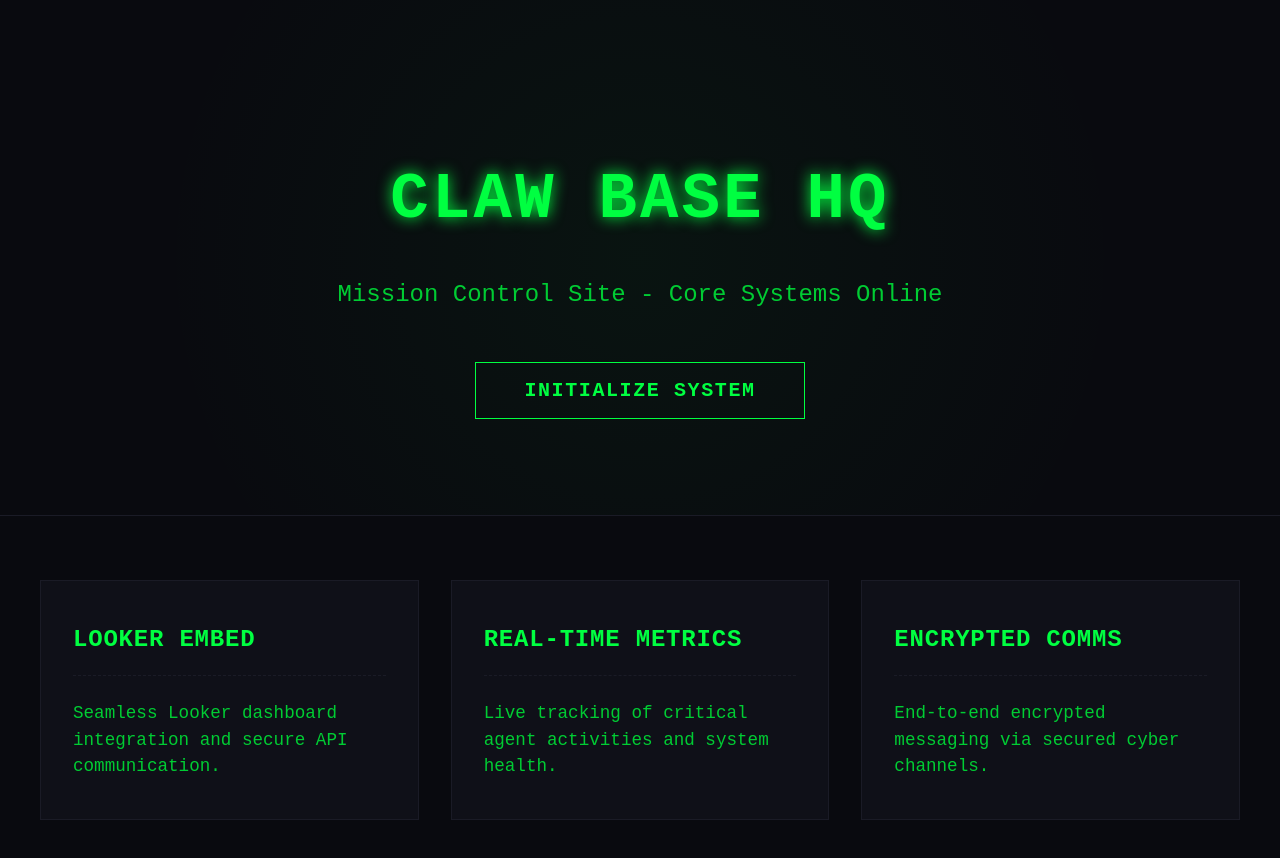
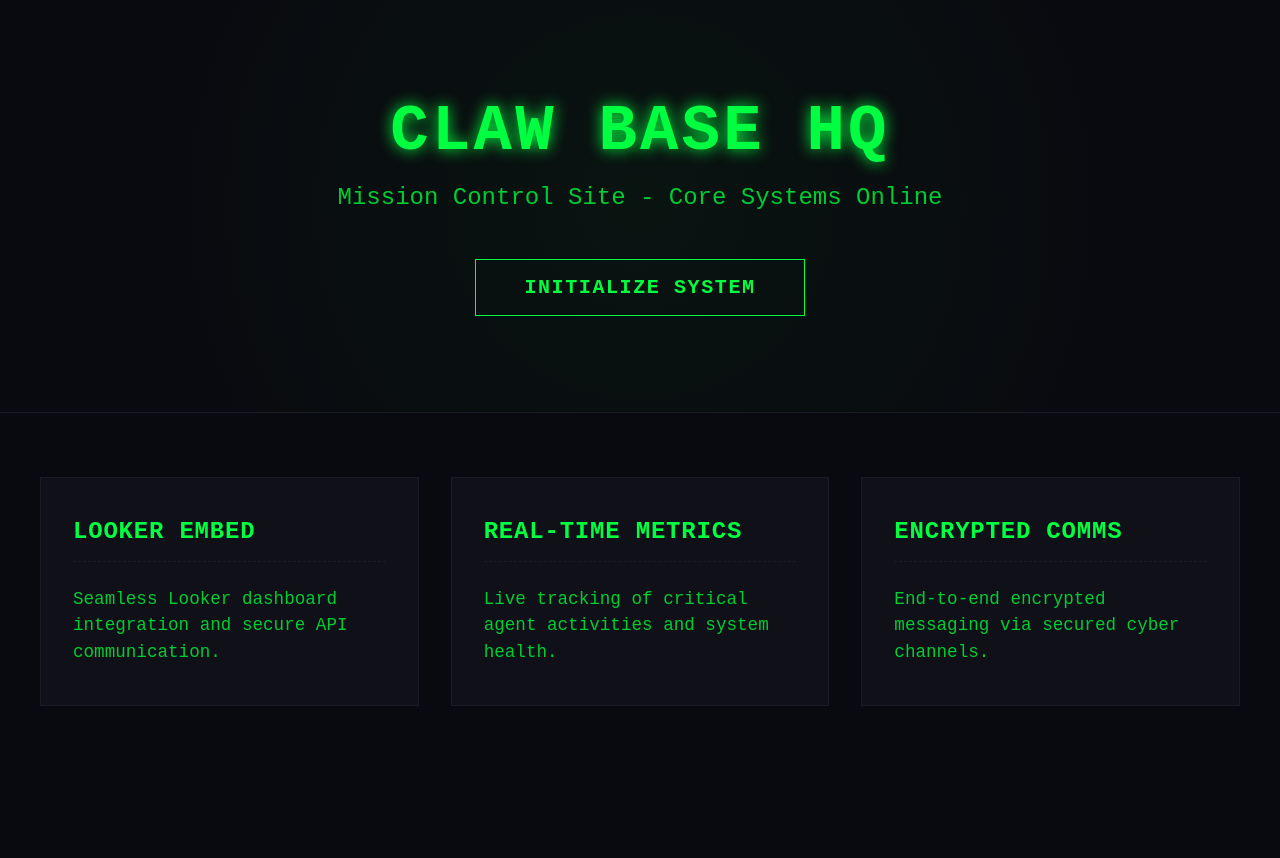
Before and after one commit to ykbryan/mission-control-for-agents, a Next.js app: page / in a window 1280 px wide. Shown: the top 858 px of the page. After the commit the page ends 800 px from the top, so only its background shows below. Built offline with nearby package versions, Linux system fonts and the light colour scheme.

Commit message:
style: enhance cyber theme with scanlines and glitch colors

```diff
--- a/src/app/globals.css
+++ b/src/app/globals.css
@@ -3,23 +3,28 @@
   --text-color: #00ff41;
   --border-color: #1a1b26;
   --accent-color: #00cc33;
-  --font-mono: "Courier New", Courier, monospace;
+  --font-family: 'Courier New', Courier, monospace;
+}
+
+* {
+  box-sizing: border-box;
+  margin: 0;
+  padding: 0;
 }
 
 body {
   background-color: var(--bg-color);
   color: var(--text-color);
-  font-family: var(--font-mono);
-  margin: 0;
-  padding: 0;
-  line-height: 1.6;
+  font-family: var(--font-family);
+  -webkit-font-smoothing: antialiased;
+  -moz-osx-font-smoothing: grayscale;
 }
 
-* {
-  box-sizing: border-box;
+a {
+  color: var(--accent-color);
+  text-decoration: none;
 }
 
-::selection {
-  background-color: var(--accent-color);
-  color: var(--bg-color);
+a:hover {
+  text-decoration: underline;
 }
```
